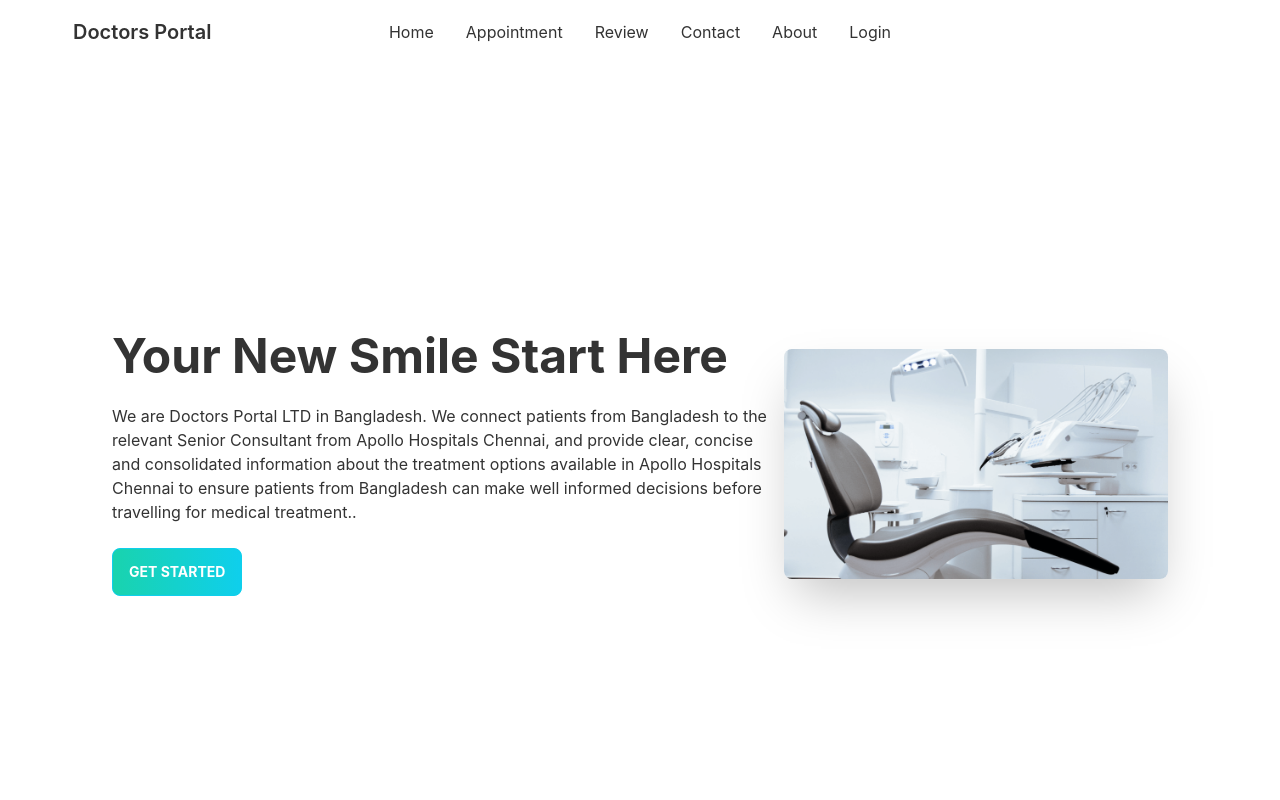
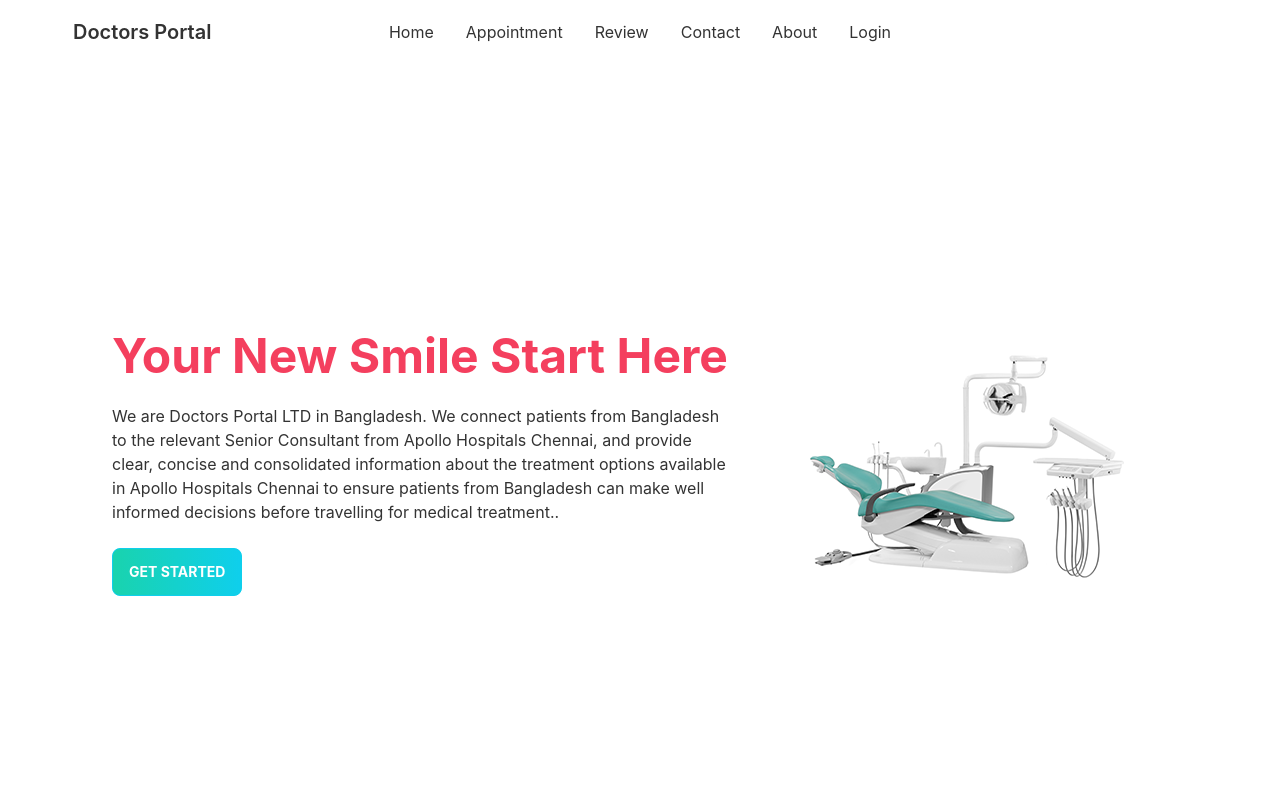
Before and after one commit to 404Bappy/doctors-portal-client, a React (Create React App) app: page / in a window 1280 px wide. Shown: the top 800 px of the page. Built offline with nearby package versions, Linux system fonts and the light colour scheme; no server answers.

Commit message:
first commit

```diff
--- a/src/Pages/Home/Banner.js
+++ b/src/Pages/Home/Banner.js
@@ -1,13 +1,13 @@
 import React from 'react';
-import chair from '../../assets/images/chair.png';
+import chair from '../../assets/images/chairdp.png';
 
 const Banner = () => {
     return (
         <div className="hero min-h-screen ">
             <div className="hero-content flex-col lg:flex-row-reverse">
-                <img src={chair} className="max-w-sm rounded-lg shadow-2xl" />
+                <img src={chair} className="max-w-lg shadow-3xl" />
                 <div>
-                    <h1 className="text-5xl font-bold">Your New Smile Start Here</h1>
+                    <h1 className="text-5xl font-bold text-rose-500">Your New Smile Start Here</h1>
                     <p className="py-6">We are Doctors Portal LTD in Bangladesh. We connect patients from Bangladesh to the relevant Senior Consultant from Apollo Hospitals Chennai, and provide clear, concise and consolidated information about the treatment options available in Apollo Hospitals Chennai to ensure patients from Bangladesh can make well informed decisions before travelling for medical treatment..</p>
                     <button className="btn btn-primary uppercase text-white font-bold bg-gradient-to-r from-secondary to-primary">Get Started</button>
                 </div>
```
Also changed, not shown: src/assets/images/chairdp.png (added).
